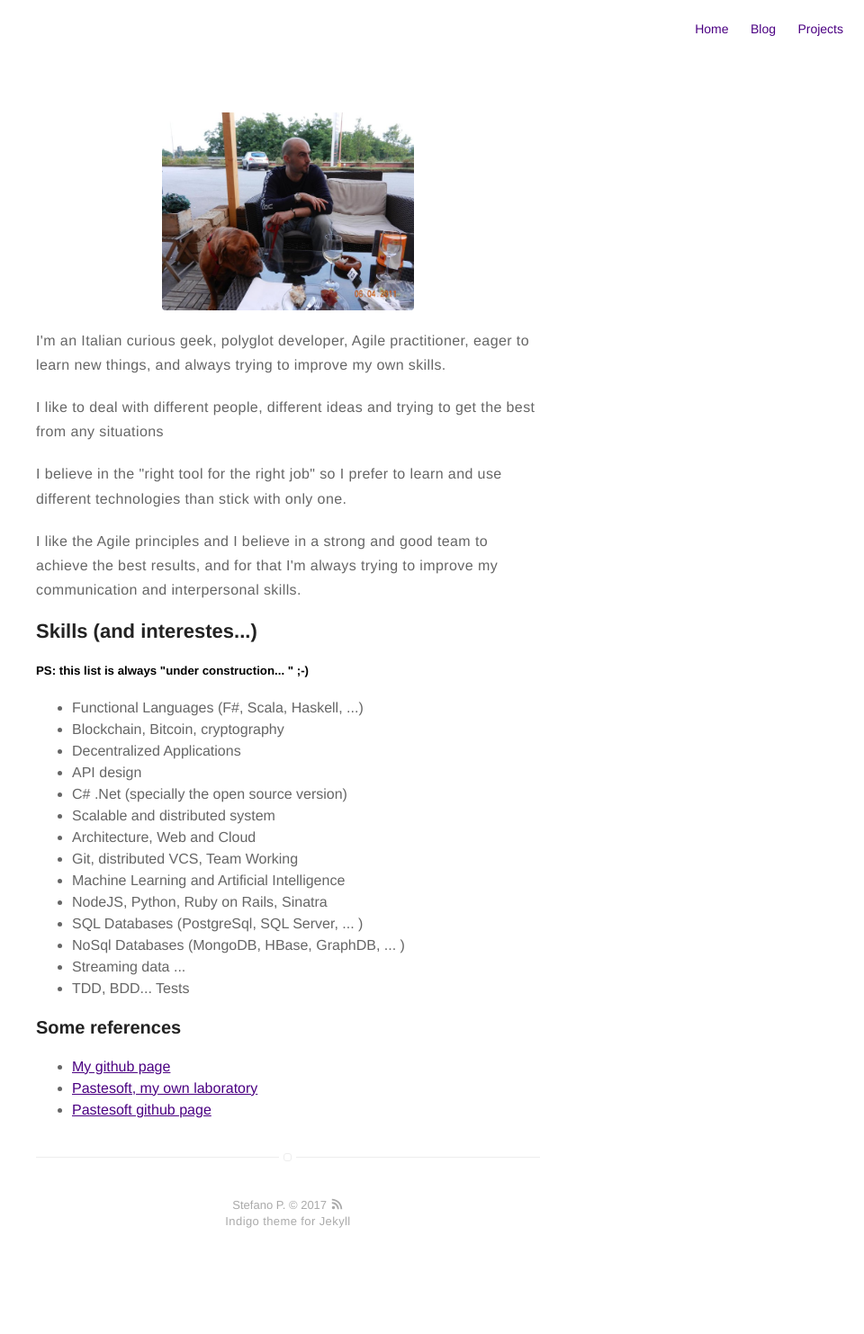
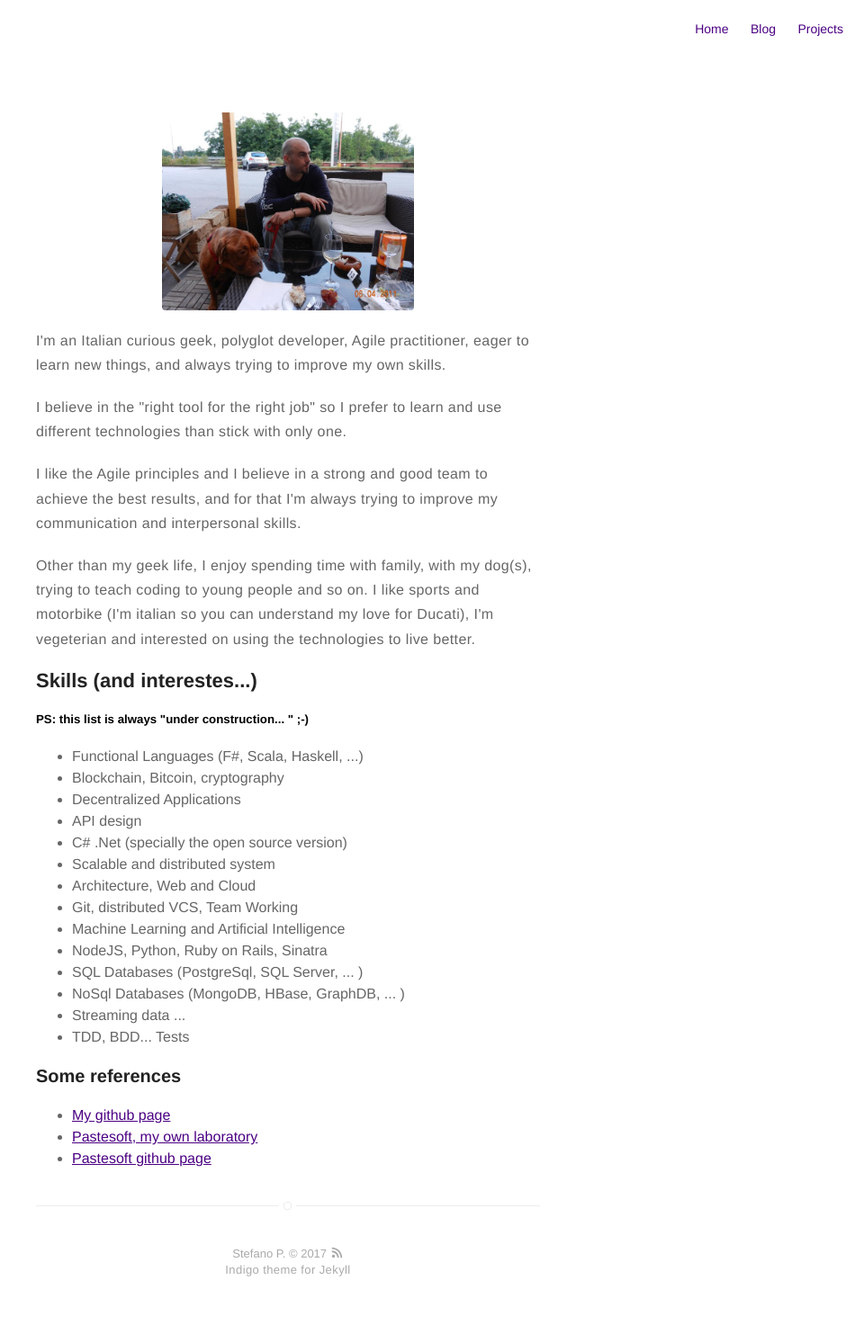
Before and after one commit to palutz/palutz.github.io, a Jekyll site: the page built from about.md, in a window 1280 px wide. Shown: the whole page at 90% size, without its empty margins (320-1280 px from the left). Built offline with Jekyll 4.4.1, drawn with Linux system fonts in a browser that asks for light colours; before the commit the page ends 1429 px from its top, so only the background shows below that.

Commit message:
Update about.md

```diff
--- a/about.md
+++ b/about.md
@@ -7,13 +7,13 @@ permalink: /about/index.html
 
 <p>I'm an Italian curious geek, polyglot developer, Agile practitioner, eager to learn new things,
 and always trying to improve my own skills.</p>
-<p>I like to deal with different people, different ideas and trying to get the best from
-any situations</p>
-<p>I believe in the "right tool for the right job" so I prefer to learn and use different technologies than stick with only one.
+<p>I believe in the "right tool for the right job" so I prefer to learn and use different technologies than stick with only one.</p>
+<p>I like the Agile principles and I believe in a strong and good team to achieve the best results,
+and for that I'm always trying to improve my communication and interpersonal skills.
 </p>
 <p>
-I like the Agile principles and I believe in a strong and good team to achieve the best results,
-and for that I'm always trying to improve my communication and interpersonal skills.
+Other than my geek life, I enjoy spending time with family, with my dog(s), trying to teach coding to young people and so on.
+I like sports and motorbike (I'm italian so you can understand my love for Ducati), I'm vegeterian and interested on using the technologies to live better.
 </p>
 <p>
 <h2>Skills (and interestes...)</h2>
```
